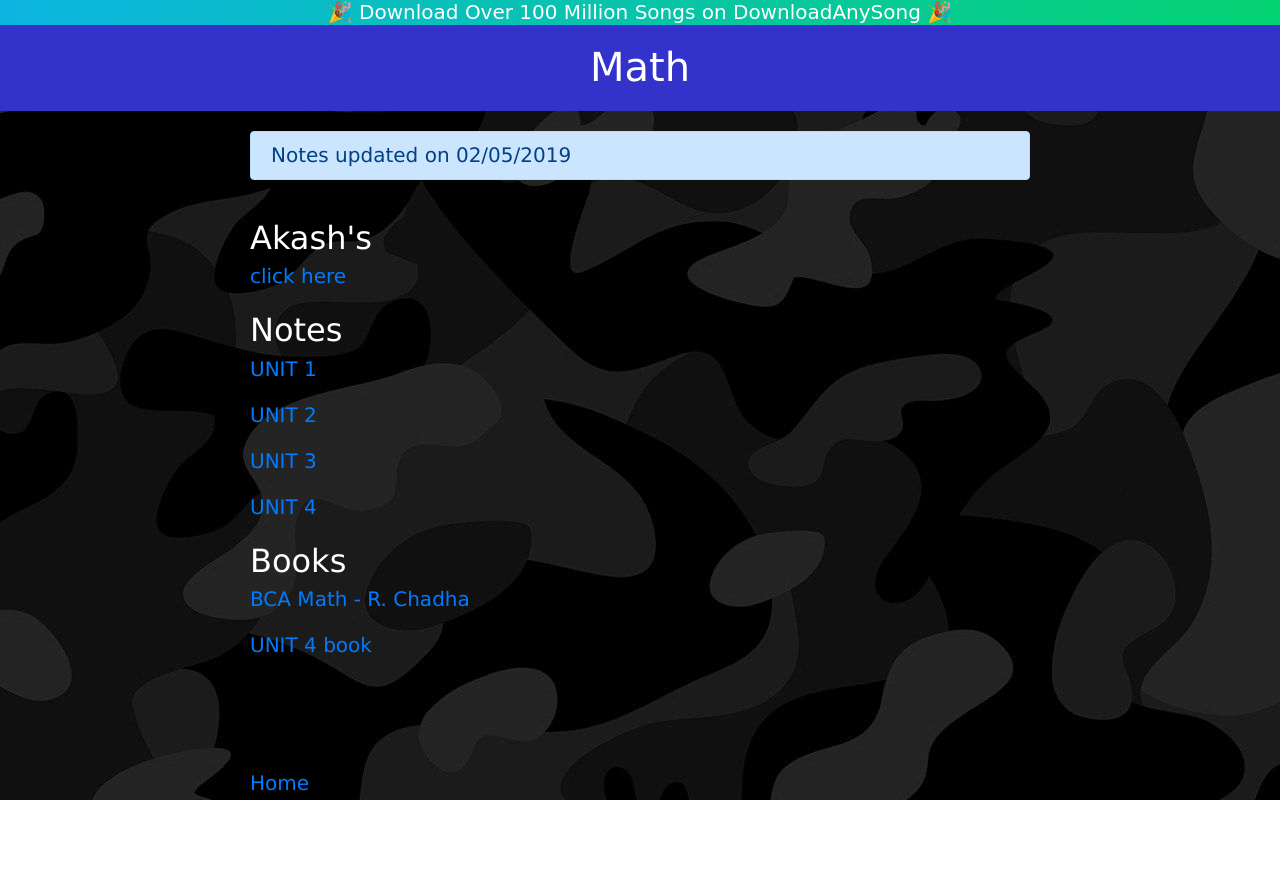
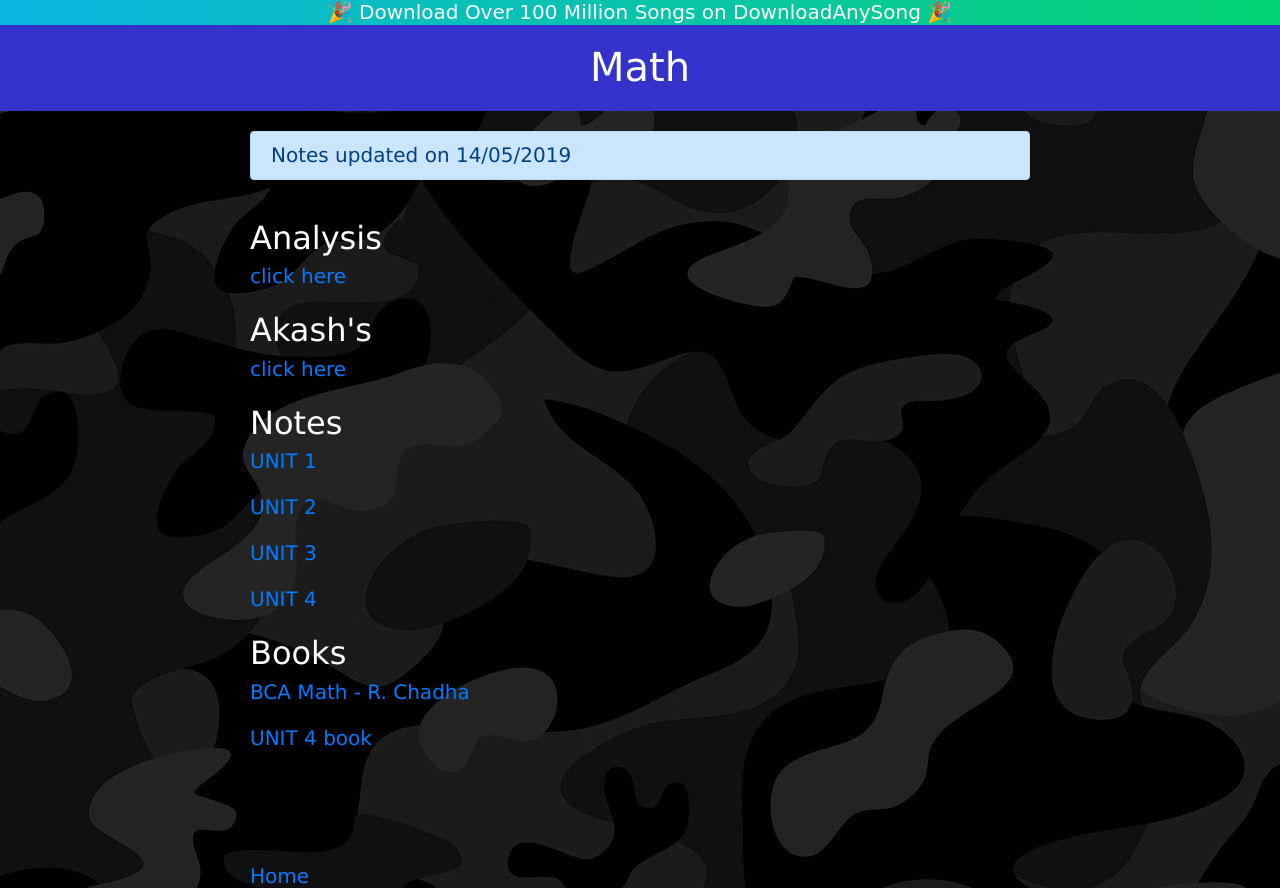
Before and after one commit to JayeshMakkar/notes_site, a plain HTML site: page math.html in a window 1280 px wide. Before the commit the page ends 800 px from the top, so only its background shows below. Drawn offline with nearby package versions, Linux system fonts and the light colour scheme.

Commit message:
math analysis update

```diff
--- a/math.html
+++ b/math.html
@@ -56,10 +56,12 @@
     <div id="main">
       <div class="wrap">
         <div class="alert alert-primary" role="alert">
-           Notes updated on 02/05/2019
+           Notes updated on 14/05/2019
         </div>
 
         <br>
+          <font color = white><h2>Analysis</h2></font>
+          <a href="http://bit.ly/2VlqvAx">click here</a></br></br>
           <font color = white><h2>Akash's</h2></font>
           <a href="http://bit.ly/2VMFqZ6">click here</a></br></br>
           <font color = white><h2>Notes</h2></font>
```
